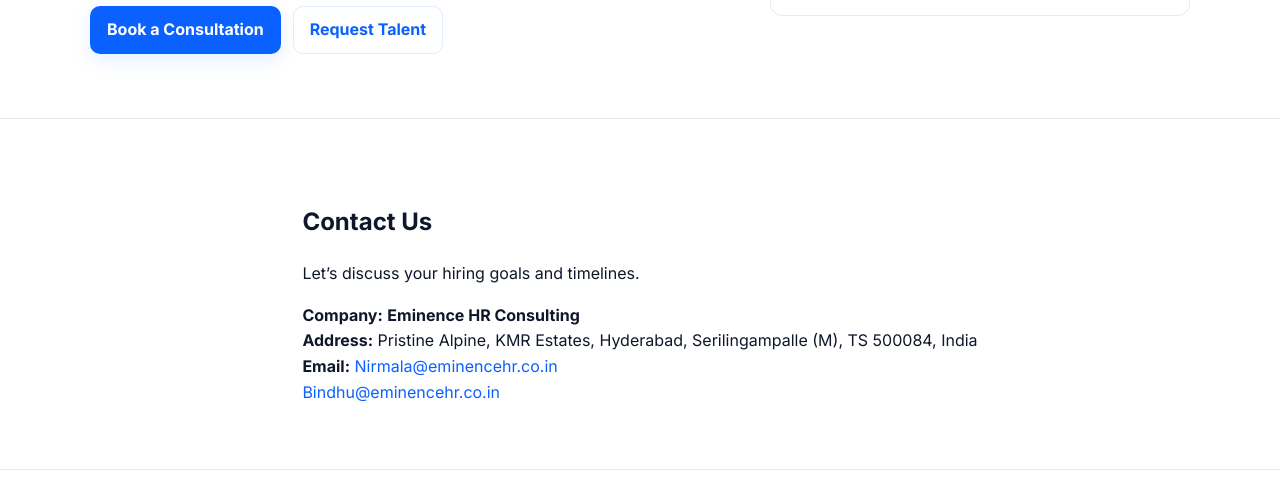
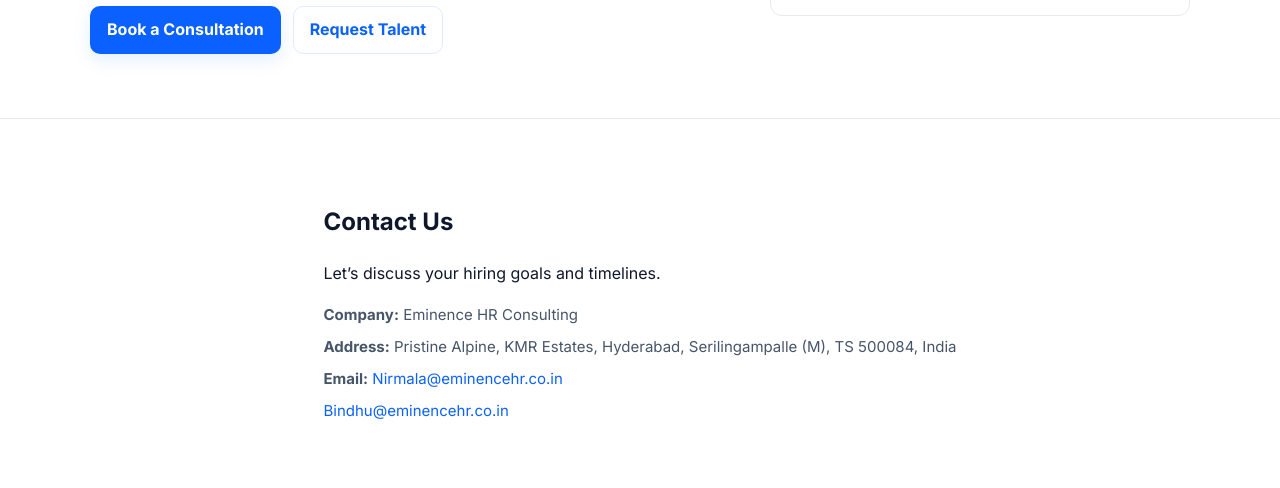
Before and after one commit to nirmalakoduru03/eminencehr, a plain HTML site: page docs/index.html in a window 1280 px wide. Shown: the part 3861-4349 px from the top of the page. Drawn offline with Linux system fonts and the light colour scheme.

Commit message:
Update index.html

```diff
--- a/docs/index.html
+++ b/docs/index.html
@@ -366,21 +366,22 @@
         </section>
 
        <section id="contact" class="section" role="region" aria-label="Contact">
-            <div class="container contact-grid">
+  <div class="container">
     <div class="contact-copy">
       <h2>Contact Us</h2>
       <p>Let’s discuss your hiring goals and timelines.</p>
-                    <ul class="contact-list">
-                        <li><strong>Company:</strong> <strong>Eminence HR Consulting</strong></li>
-                        <li><strong>Address:</strong> Pristine Alpine, KMR Estates, Hyderabad, Serilingampalle (M), TS 500084, India</li>
-                        <li><strong>Email:</strong> <a href="mailto:nirmala@eminencehr.co.in">Nirmala@eminencehr.co.in</a></li>
-                        <li><strong></strong> <a href="mailto:bindhu@eminencehr.co.in">       Bindhu@eminencehr.co.in</a></li>
 
-                    </ul>
+      <div class="contact-details">
+        <p><strong>Company:</strong> Eminence HR Consulting</p>
+        <p><strong>Address:</strong> Pristine Alpine, KMR Estates, Hyderabad, Serilingampalle (M), TS 500084, India</p>
+        <p><strong>Email:</strong> <a href="mailto:nirmala@eminencehr.co.in">Nirmala@eminencehr.co.in</a></p>
+        <p><a href="mailto:bindhu@eminencehr.co.in">Bindhu@eminencehr.co.in</a></p>
       </div>
 
     </div>
+  </div>
 </section>
+
     </main>
 
     <footer class="site-footer" role="contentinfo">
```
Lines whose indentation alone changed are shown as unchanged.
